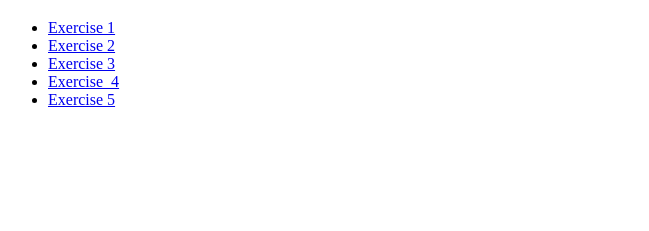
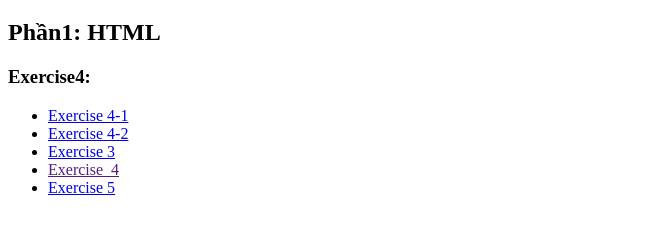
Before and after one commit to huypham2000/huypham2000.github.io, a plain HTML site: page index.html in a window 1280 px wide. Shown: the part 61-292 px from the top of the page, without its empty margins (0-649 px from the left). Drawn offline with Linux system fonts and the light colour scheme.

Commit message:
Update index.html
cập nhật trang chủ

```diff
--- a/index.html
+++ b/index.html
@@ -6,11 +6,13 @@
     </head>
     <body>
         <h1>Tổng Hợp Các Bài Lab Môn Thiết Kế Web</h1>
+        <h2>Phần1: HTML</h2>
+        <h3>Exercise4:</h3>
         <ul>
-            <li><a href="#">Exercise 1</a></li>
-            <li><a href="#">Exercise 2</a></li>
+            <li><a href="/Exercise_4/Exercise4-1.html">Exercise 4-1</a></li>
+            <li><a href="/Exercise_4/Exercise4-2.html">Exercise 4-2</a></li>
             <li><a href="#">Exercise 3</a></li>
-            <li><a href="Exercise_4.html">Exercise_4</a></li>
+            <li><a href="">Exercise_4</a></li>
             <li><a href="#">Exercise 5</a></li>
         </ul>
     </body>
```
